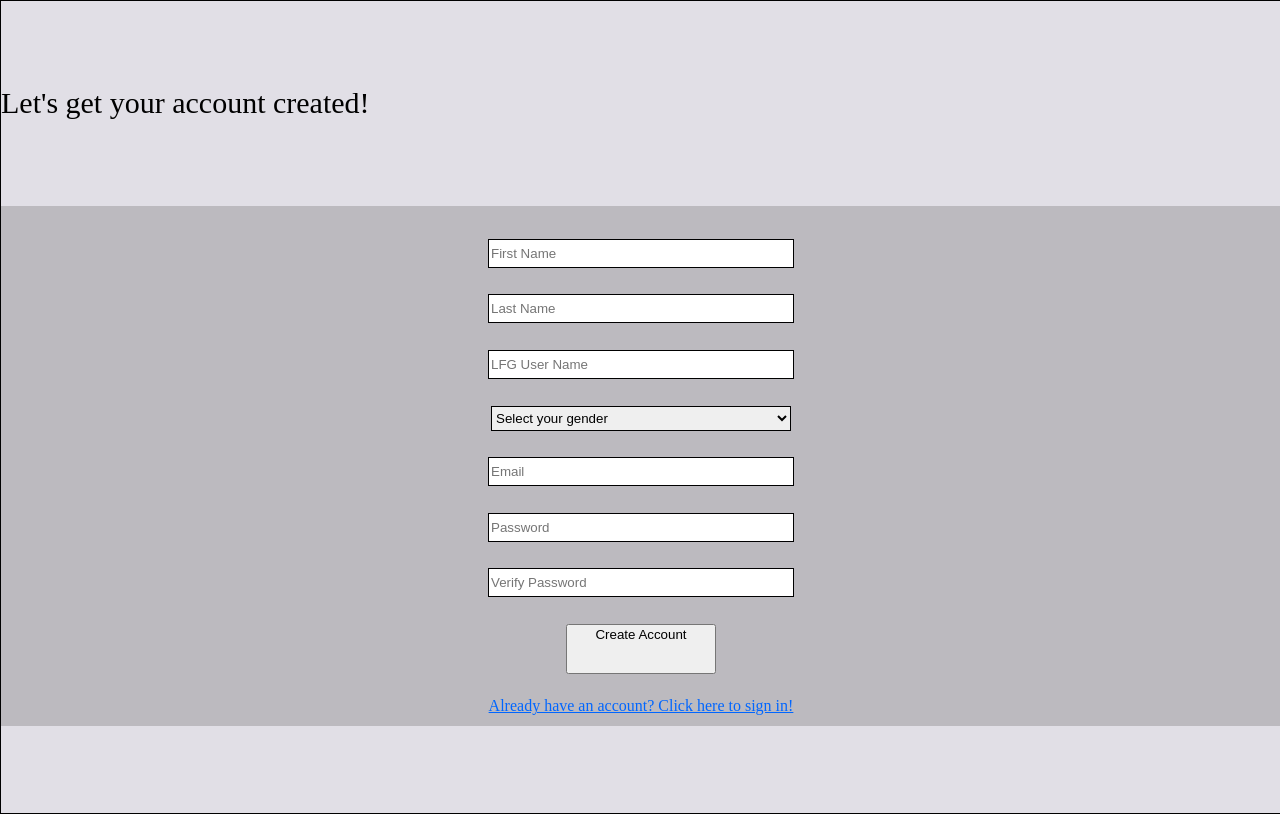
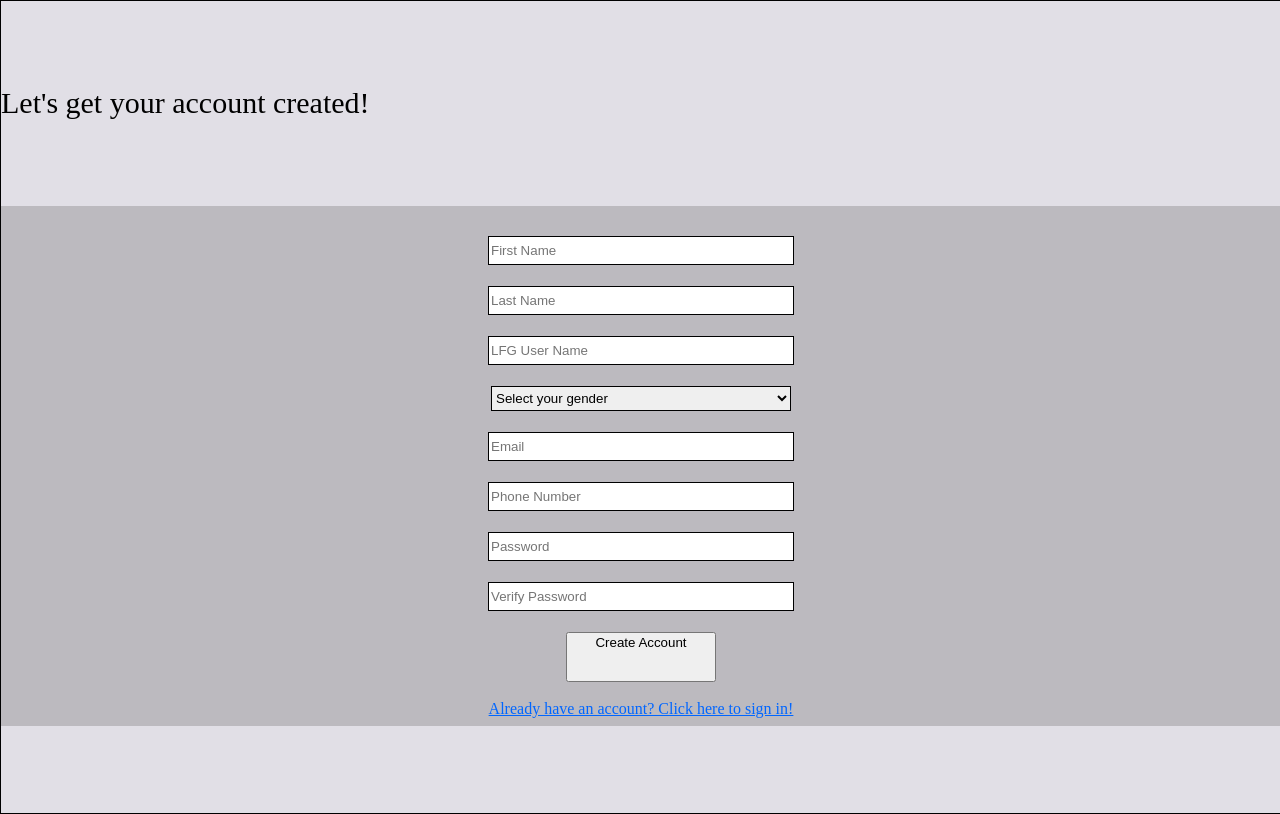
Before and after one commit to devmountain-lfg/devmtn-lfg, a React (Create React App) app: page /create_user in a window 1280 px wide. Built offline with nearby package versions, Linux system fonts and the light colour scheme.

Commit message:
fixed bugs - create user works from front end

```diff
--- a/src/components/createuser.js
+++ b/src/components/createuser.js
@@ -13,7 +13,7 @@ class createuser extends Component {
       username: "",
       gender: "",
       email: "",
-      phone: "",
+      phoneNumber: "",
       password: "",
       passVerify: "",
       matchingPass: false,
@@ -23,14 +23,25 @@ class createuser extends Component {
 
   handleCreation = async () => {
     try {
-      const { firstName, lastName, gender, email, password, username } = this.state;
-      const body = { firstName, lastName, gender, email, password, username };
-      await axios.post("create-new-user", body).then(response => {
+      if(this.state.matchingPass === false) {
+        alert("Your passwords must match!")
+      }
+      const {
+        firstName,
+        lastName,
+        gender,
+        email,
+        password,
+        username,
+        phoneNumber
+      } = this.state;
+      const body = { firstName, lastName, gender, email, phoneNumber, password, username };
+      await axios.post("create-new-user", body);
         this.setState({ created: true });
         alert("User successfully created!");
         this.props.history.push("/app/home_page");
-      });
     } catch (error) {
+      alert(error);
       console.error(error);
     }
   };
@@ -84,7 +95,14 @@ class createuser extends Component {
             onChange={e => this.setState({ email: e.target.value })}
             required="required"
           ></input>
-
+          <input
+            className="input-ref-large"
+            type="tel"
+            placeholder="Phone Number"
+            onChange={e => this.setState({ phoneNumber: e.target.value })}
+            required="required"
+            pattern="[(][0-9]{3}[)] [0-9]{3}-[0-9]{4}"
+          ></input>
           <input
             className="input-ref-large"
             type="password"
@@ -109,7 +127,6 @@ class createuser extends Component {
           <button
             className="button-ref-medium"
             onClick={this.handleCreation}
-            // disabled={!this.state.matchingPass}
           >
             Create Account
           </button>
```
